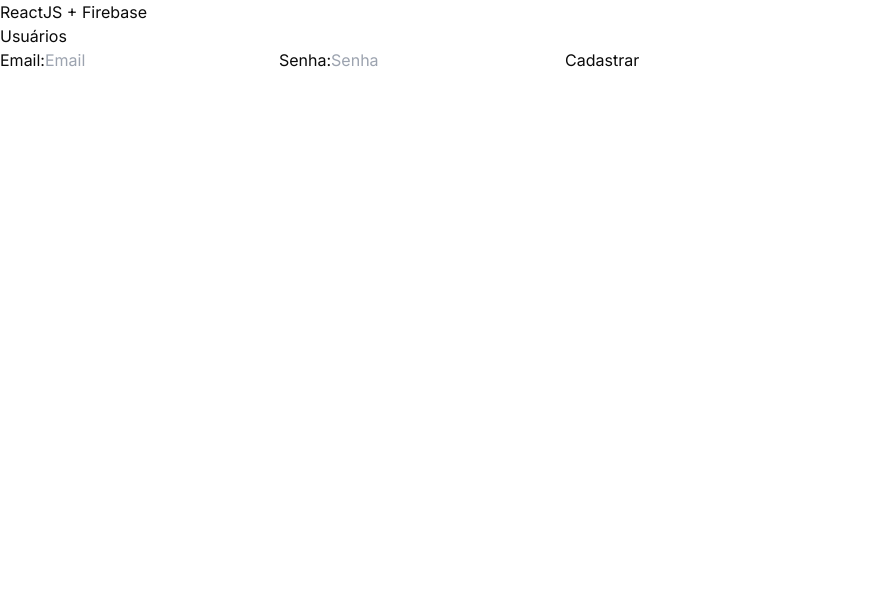
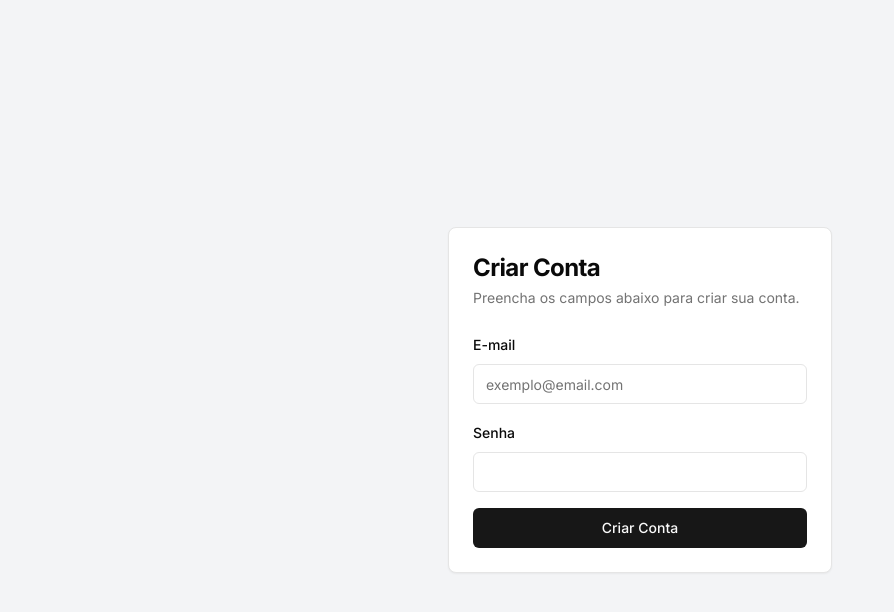
Before and after one commit to Dyeison-Felipe/ToDoList-Faculdade, a Next.js app: page /register in a window 1280 px wide. Shown: the top 612 px of the page, without its empty margins (0-894 px from the left). Built offline with nearby package versions, Linux system fonts and the light colour scheme.

Commit message:
esqueci de mudar de branch

```diff
--- a/src/app/layout.tsx
+++ b/src/app/layout.tsx
@@ -5,7 +5,7 @@ import "./globals.css";
 const inter = Inter({ subsets: ["latin"] });
 
 export const metadata: Metadata = {
-  title: "Create Next App",
+  title: "To-Do-List",
   description: "Generated by create next app",
 };
 
--- a/src/app/login/page.tsx
+++ b/src/app/login/page.tsx
@@ -1,8 +1,97 @@
-import React from 'react'
+"use client";
+import {
+  Card,
+  CardHeader,
+  CardTitle,
+  CardDescription,
+  CardContent,
+} from "@/components/ui/card";
+import { Label } from "@/components/ui/label";
+import { Input } from "@/components/ui/input";
+import { Button } from "@/components/ui/button";
+
+import { signInWithEmailAndPassword } from "firebase/auth";
+import { useState } from "react";
+import { auth } from "@/Lib/firebase-config";
 
 export default function Page() {
+  const [email, setEmail] = useState("");
+  const [password, setPassword] = useState("");
+  const [user, setUser] = useState(false);
+  const [detailsUser, setDetailsUser] = useState({});
+  const [message, setMessage] = useState<string | null>(null);
+  const [validation, setValidation] = useState<"success" | "error" | null>(
+    null
+  );
+
+  async function loginUser(event: React.FormEvent) {
+    event.preventDefault();
+
+    await signInWithEmailAndPassword(auth, email, password)
+      .then((value) => {
+        setMessage("Login executado com suceso");
+        setValidation("success");
+        setUser(true);
+        setDetailsUser({
+          uid: value.user.uid,
+          email: value.user.email,
+        });
+
+        setEmail("");
+        setPassword("");
+      })
+      .catch((error) => {
+        setValidation("error");
+        setMessage("ocorreu algum error");
+      });
+  }
 
   return (
-    <div>page</div>
-  )
+    <div className="flex items-center justify-center min-h-screen bg-gray-100">
+      <Card className="max-w-sm w-full">
+        <CardHeader className="space-y-1">
+          <CardTitle className="text-2xl font-bold">Acessar</CardTitle>
+          {message && (
+            <div
+              className={`mb-4 text-center p-2 rounded-md ${
+                validation === "success"
+                  ? "bg-green-100 text-green-800"
+                  : "bg-red-100 text-red-800"
+              }`}
+            >
+              {message}
+            </div>
+          )}
+        </CardHeader>
+        <CardContent>
+          <form onSubmit={loginUser} className="space-y-4">
+            <div className="space-y-2">
+              <Label htmlFor="email">E-mail</Label>
+              <Input
+                id="email"
+                type="email"
+                value={email}
+                onChange={(e) => setEmail(e.target.value)}
+                placeholder="exemplo@email.com"
+                required
+              />
+            </div>
+            <div className="space-y-2">
+              <Label htmlFor="password">Senha</Label>
+              <Input
+                id="password"
+                type="password"
+                value={password}
+                onChange={(e) => setPassword(e.target.value)}
+                required
+              />
+            </div>
+            <Button type="submit" className="w-full">
+              Login
+            </Button>
+          </form>
+        </CardContent>
+      </Card>
+    </div>
+  );
 }
--- a/src/app/register/page.tsx
+++ b/src/app/register/page.tsx
@@ -1,56 +1,95 @@
-'use client'
+"use client";
 import { auth } from "@/Lib/firebase-config";
-import { createUserWithEmailAndPassword } from "firebase/auth"
+import { createUserWithEmailAndPassword } from "firebase/auth";
 import { useState } from "react";
 
+import {
+  Card,
+  CardHeader,
+  CardTitle,
+  CardDescription,
+  CardContent,
+} from "@/components/ui/card";
+import { Label } from "@/components/ui/label";
+import { Input } from "@/components/ui/input";
+import { Button } from "@/components/ui/button";
+
 export default function Page() {
+  const [email, setEmail] = useState<string>("");
+  const [password, setPassword] = useState<string>("");
+  const [message, setMessage] = useState<string | null>(null);
+  const [validation, setValidation] = useState<"success" | "error" | null>(null);
 
-  const [email, setEmail] = useState<string>('');
-  const [password, setPassword] = useState<string>('');
-  const [user, setUser] = useState<boolean>(false);
-  const [detailsUser, setDetailsUser] = useState({});
+  async function NewUser(event: React.FormEvent) {
+    event.preventDefault();
 
-  async function NewUser() {
     await createUserWithEmailAndPassword(auth, email, password)
       .then(() => {
         setEmail("");
         setPassword("");
-        alert("Usuário cadastrado com sucesso");
+        setValidation("success");
+        setMessage("Usuário cadastrado com sucesso");
       })
       .catch((error) => {
-        if (error.code === 'auth/weak-password') {
-          alert("Senha muito fraca");
-        } else if (error.code === 'auth/email-already-in-use') {
-          alert("este email já existe!!!");
-        };
+        if (error.code === "auth/weak-password") {
+          setValidation("error");
+          setMessage("Senha muito fraca");
+        } else if (error.code === "auth/email-already-in-use") {
+          setValidation("error");
+          setMessage("Este email já existe!");
+        }
       });
   }
 
   return (
-    <div>
-      <h1>ReactJS + Firebase</h1>
-
-      <h2>Usuários</h2>
-
-      <label>Email:</label>
-      <input
+    <div className="flex items-center justify-center min-h-screen bg-gray-100">
+      <Card className="max-w-sm w-full">
+        <CardHeader className="space-y-1">
+          <CardTitle className="text-2xl font-bold">Criar Conta</CardTitle>
+          <CardDescription>
+            Preencha os campos abaixo para criar sua conta.
+          </CardDescription>
+          {message && (
+            <div
+              className={`mb-4 text-center p-2 rounded-md ${
+                validation === "success"
+                  ? "bg-green-100 text-green-800"
+                  : "bg-red-100 text-red-800"
+              }`}
+            >
+              {message}
+            </div>
+          )}
+        </CardHeader>
+        <CardContent>
+          <form onSubmit={NewUser} className="space-y-4">
+            <div className="space-y-2">
+              <Label htmlFor="email">E-mail</Label>
+              <Input
+                id="email"
                 type="email"
                 value={email}
                 onChange={(e) => setEmail(e.target.value)}
-        placeholder="Email"
-        className="text-slate-950"
+                placeholder="exemplo@email.com"
+                required
               />
-
-      <label>Senha:</label>
-      <input
+            </div>
+            <div className="space-y-2">
+              <Label htmlFor="password">Senha</Label>
+              <Input
+                id="password"
                 type="password"
                 value={password}
                 onChange={(e) => setPassword(e.target.value)}
-        placeholder="Senha"
-        className="text-slate-950"
+                required
               />
-
-      <button onClick={NewUser}>Cadastrar</button>
             </div>
-  )
+            <Button type="submit" className="w-full">
+              Criar Conta
+            </Button>
+          </form>
+        </CardContent>
+      </Card>
+    </div>
+  );
 }
--- /dev/null
+++ b/src/components/ui/card.tsx
@@ -0,0 +1,79 @@
+import * as React from "react"
+
+import { cn } from "@/lib/utils"
+
+const Card = React.forwardRef<
+  HTMLDivElement,
+  React.HTMLAttributes<HTMLDivElement>
+>(({ className, ...props }, ref) => (
+  <div
+    ref={ref}
+    className={cn(
+      "rounded-lg border bg-card text-card-foreground shadow-sm",
+      className
+    )}
+    {...props}
+  />
+))
+Card.displayName = "Card"
+
+const CardHeader = React.forwardRef<
+  HTMLDivElement,
+  React.HTMLAttributes<HTMLDivElement>
+>(({ className, ...props }, ref) => (
+  <div
+    ref={ref}
+    className={cn("flex flex-col space-y-1.5 p-6", className)}
+    {...props}
+  />
+))
+CardHeader.displayName = "CardHeader"
+
+const CardTitle = React.forwardRef<
+  HTMLParagraphElement,
+  React.HTMLAttributes<HTMLHeadingElement>
+>(({ className, ...props }, ref) => (
+  <h3
+    ref={ref}
+    className={cn(
+      "text-2xl font-semibold leading-none tracking-tight",
+      className
+    )}
+    {...props}
+  />
+))
+CardTitle.displayName = "CardTitle"
+
+const CardDescription = React.forwardRef<
+  HTMLParagraphElement,
+  React.HTMLAttributes<HTMLParagraphElement>
+>(({ className, ...props }, ref) => (
+  <p
+    ref={ref}
+    className={cn("text-sm text-muted-foreground", className)}
+    {...props}
+  />
+))
+CardDescription.displayName = "CardDescription"
+
+const CardContent = React.forwardRef<
+  HTMLDivElement,
+  React.HTMLAttributes<HTMLDivElement>
+>(({ className, ...props }, ref) => (
+  <div ref={ref} className={cn("p-6 pt-0", className)} {...props} />
+))
+CardContent.displayName = "CardContent"
+
+const CardFooter = React.forwardRef<
+  HTMLDivElement,
+  React.HTMLAttributes<HTMLDivElement>
+>(({ className, ...props }, ref) => (
+  <div
+    ref={ref}
+    className={cn("flex items-center p-6 pt-0", className)}
+    {...props}
+  />
+))
+CardFooter.displayName = "CardFooter"
+
+export { Card, CardHeader, CardFooter, CardTitle, CardDescription, CardContent }
```
Lines whose indentation alone changed are shown as unchanged.
